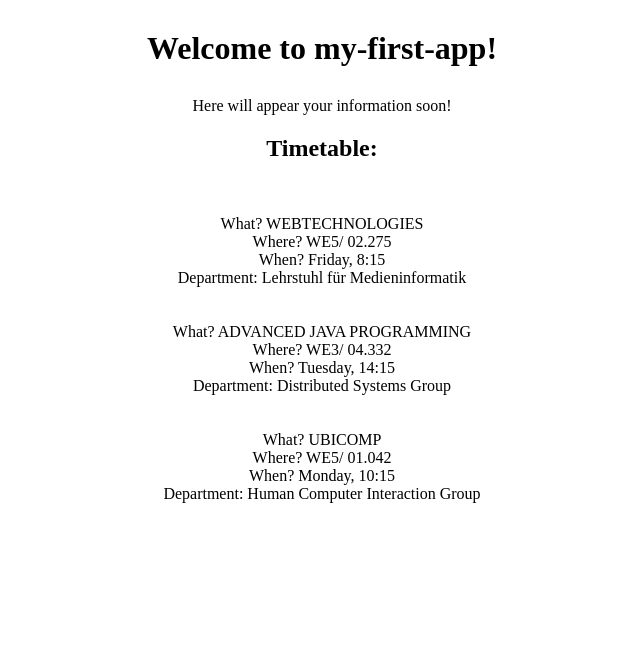
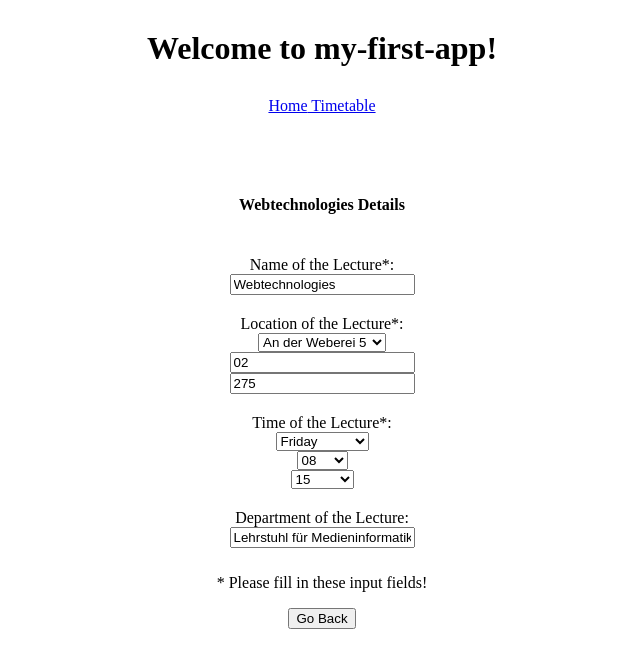
Before and after one commit to christianmaierger/small_angular_app, an Angular app in the folder my-first-app/: page /lecture-details/1 in a window 1280 px wide. Before the commit this address led to /. Shown: the top 668 px of the page, without its empty margins (318-958 px from the left). Built offline with nearby package versions, Linux system fonts and the light colour scheme.

Commit message:
change way of navigating/ changing views from ts methods in component classes to routing

```diff
--- a/my-first-app/src/app/app-routing.module.ts
+++ b/my-first-app/src/app/app-routing.module.ts
@@ -1,7 +1,11 @@
 import { NgModule } from '@angular/core';
 import { RouterModule, Routes } from '@angular/router';
+import { LectureDetailsComponent } from './lecture-details/lecture-details.component';
+import { TimetableComponent } from './timetable/timetable.component';
+import { WhereToGoComponent } from './where-to-go/where-to-go.component';
 
-const routes: Routes = [];
+const routes: Routes = [{ path: "", redirectTo: "/where-to-go", pathMatch: "full" },{ path: "timetable", component: TimetableComponent },
+{ path: "where-to-go", component: WhereToGoComponent }, { path: "lecture-details/:id", component: LectureDetailsComponent }];
 
 @NgModule({
   imports: [RouterModule.forRoot(routes)],
--- a/my-first-app/src/app/app.component.html
+++ b/my-first-app/src/app/app.component.html
@@ -2,6 +2,13 @@
     <h1 class="ui header" style="margin: 30px">
         Welcome to {{ title }}!
     </h1>
-    <app-where-to-go></app-where-to-go>
-    <app-timetable></app-timetable>
+
+    <div class="ui two item menu">
+        <a class="item" routerLink="/where-to-go" routerLinkActive="active">
+          Home</a>
+        <a class="item" routerLink="/timetable" routerLinkActive="active">
+          Timetable</a>
+    </div>
+    <!--indicates that the routed views are displayed here.-->
+    <router-outlet> </router-outlet>
 </div>
--- a/my-first-app/src/app/app.module.ts
+++ b/my-first-app/src/app/app.module.ts
@@ -10,6 +10,7 @@ import { FormsModule } from '@angular/forms';
 import { LectureDetailsComponent } from './lecture-details/lecture-details.component';
 
 @NgModule({
+  // allle Components in diesem Modul
   declarations: [
     AppComponent,
     WhereToGoComponent,
@@ -17,11 +18,13 @@ import { LectureDetailsComponent } from './lecture-details/lecture-details.compo
     TimetableComponent,
     LectureDetailsComponent
   ],
+  // generelle Module von Angular, die man hier verwenden will oder auch selbst erstellte
   imports: [
     FormsModule,
     BrowserModule,
     AppRoutingModule
   ],
+  // Services kann man hier eintragen oder im Constructor einer Klasse per Dependency Injection und kennzeichen des Services mit Decorator: Injectable()
   providers: [],
   bootstrap: [AppComponent]
 })
--- a/my-first-app/src/app/lecture-details/lecture-details.component.html
+++ b/my-first-app/src/app/lecture-details/lecture-details.component.html
@@ -79,5 +79,6 @@
             </div>
             <p>* Please fill in these input fields!</p>
         </div>
+        <button class="ui button" (click)="goBack()">Go Back</button>
     </div>
 </div>
--- a/my-first-app/src/app/lecture-details/lecture-details.component.ts
+++ b/my-first-app/src/app/lecture-details/lecture-details.component.ts
@@ -1,5 +1,8 @@
 import { Component, Input, OnInit } from '@angular/core';
+import { ActivatedRoute } from '@angular/router';
 import { Lecture } from '../shared/lecture';
+import { LectureService } from '../shared/lecture.service';
+import { Location } from '@angular/common';
 
 @Component({
   selector: 'app-lecture-details',
@@ -10,9 +13,26 @@ export class LectureDetailsComponent implements OnInit {
 
 @Input() lecture: Lecture;
 
-  constructor() { }
+constructor(
+  private route: ActivatedRoute,
+  private lectureService: LectureService,
+  private location: Location
+) {
+}
+
+
+getLecture(): void {
+  const id = +this.route.snapshot.paramMap.get("id");
+  this.lectureService.getLecture(id)
+  .subscribe(lecture => this.lecture = lecture);
+}
+
+goBack(): void {
+  this.location.back();
+}
 
   ngOnInit(): void {
+    this.getLecture();
   }
 
 }
--- a/my-first-app/src/app/shared/lecture.service.ts
+++ b/my-first-app/src/app/shared/lecture.service.ts
@@ -1,4 +1,5 @@
 import { Injectable } from '@angular/core';
+import { ActivatedRoute } from '@angular/router';
 import { Observable, of } from 'rxjs';
 import { Lecture } from './lecture';
 import { LECTURES } from './mock-lectures';
@@ -8,7 +9,14 @@ import { LECTURES } from './mock-lectures';
 })
 export class LectureService {
 
-  constructor() { }
+
+
+constructor() {
+}
+
+getLecture(id: number): Observable<Lecture> {
+  return of(LECTURES.find(lecture => lecture.id === id));
+}
 
   getLectures(): Observable<Lecture[]> {
     return of(LECTURES);
--- a/my-first-app/src/app/timetable/timetable.component.html
+++ b/my-first-app/src/app/timetable/timetable.component.html
@@ -5,11 +5,13 @@
     <div class="ui middle aligned divided list">
         <div *ngFor="let l of lectures" class="item">
             <!-- Selector of lecture-item is selector: 'a.app-lecture-item', therefore it is selected by a element with class="app-lecture-item" -->
-            <a class="app-lecture-item item" [lecture]="l" (click)="onSelect(l)" style="margin: 10px; padding:10px"></a>
+            <!--  <a class="app-lecture-item item" [lecture]="l" (click)="onSelect(l)" style="margin: 10px; padding:10px"></a>-->
+
+            <!-- deleted selecting with function and replaced with routerLink when a is clicked-->
+            <a class="app-lecture-item item" [lecture]="l" routerLink="/lecture-details/{{l.id}}" style="margin: 10px; padding: 10px"></a>
         </div>
     </div>
 </div>
 <!-- as the details are a reusable components now with a property lecture, the selected lecture is assigned and its properties are displayed in the letcure-details.html     -->
-<app-lecture-details [lecture]="selectedLecture">
-
-</app-lecture-details>
+<!--<deleted here and moved to own view>-->
+<!--<app-lecture-details [lecture]="selectedLecture"> </app-lecture-details>-->
--- a/my-first-app/src/app/timetable/timetable.component.ts
+++ b/my-first-app/src/app/timetable/timetable.component.ts
@@ -11,11 +11,16 @@ import { LECTURES } from '../shared/mock-lectures';
 export class TimetableComponent implements OnInit {
 
   lectures: Lecture[];
-  selectedLecture: Lecture;
 
-  onSelect(lecture: Lecture): void {
+
+  //selectedLecture: Lecture;
+
+  // deleted method that set a selectedLecture by a cklick on the lecture elem in timetable.component.html
+ /**  onSelect(lecture: Lecture): void {
     this.selectedLecture = lecture;
-  }
+  } */
+
+
 
   getLectures(): void {
     this.lectureService.getLectures()
```
